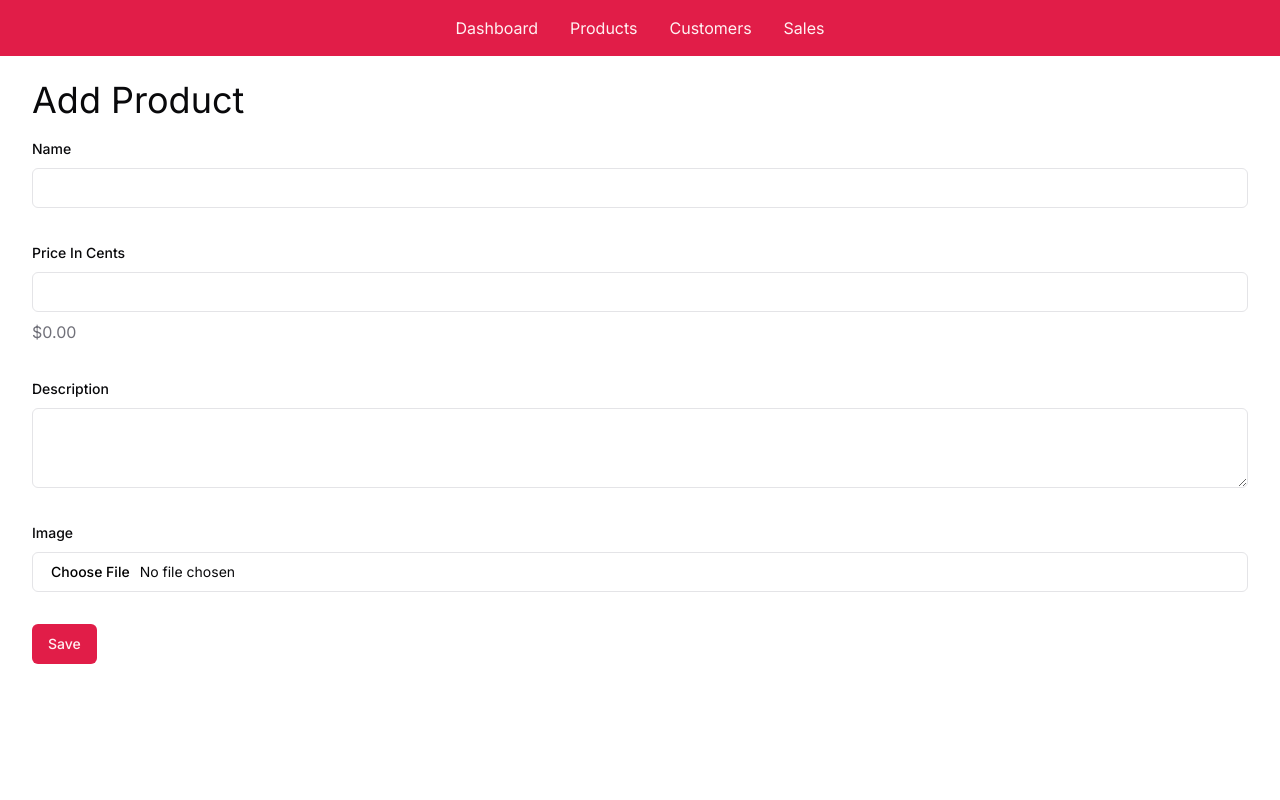
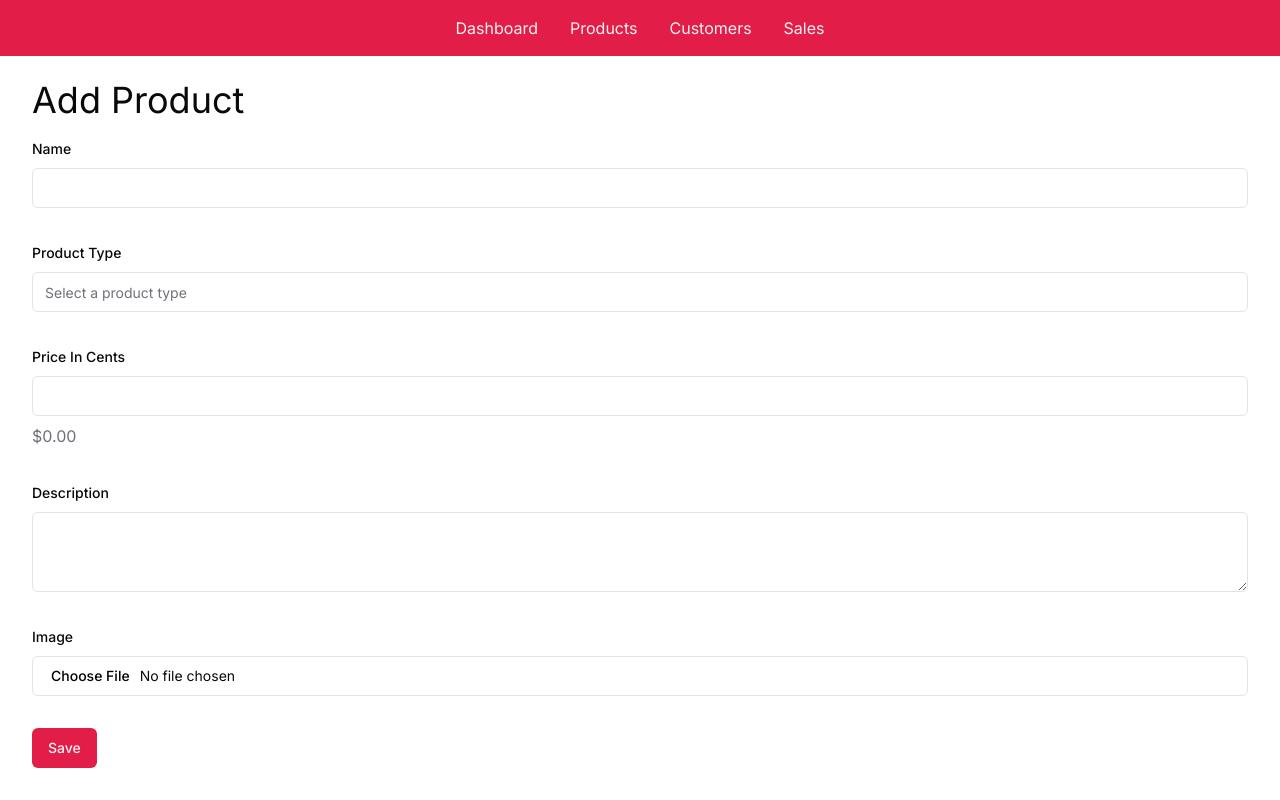
Before and after one commit to mgz11/coffee-site, a Next.js app: page /admin/products/new in a window 1280 px wide. Built offline with nearby package versions, Linux system fonts and the light colour scheme.

Commit message:
implemented adding / editing product type for products on admin side

```diff
--- a/src/app/admin/_actions/products.ts
+++ b/src/app/admin/_actions/products.ts
@@ -13,6 +13,7 @@ const imageSchema = fileSchema.refine(
 // Validation schema using Zod
 const addSchema = z.object({
 	name: z.string().min(1),
+	productType: z.string(),
 	description: z.string().min(1),
 	priceInCents: z.coerce.number().int().min(1),
 	image: imageSchema.refine((file) => file.size > 0, "Required"),
@@ -40,6 +41,7 @@ export async function addProduct(prevState: unknown, formData: FormData) {
 			data: {
 				isAvailableForPurchase: false,
 				name: data.name,
+				productType: data.productType,
 				description: data.description,
 				priceInCents: data.priceInCents,
 				imageUrl: imagePath,
@@ -92,6 +94,7 @@ export async function updateProduct(
 			where: { id },
 			data: {
 				name: data.name,
+				productType: data.productType,
 				description: data.description,
 				priceInCents: data.priceInCents,
 				imageUrl: imagePath,
--- a/src/app/admin/products/_components/productForm.tsx
+++ b/src/app/admin/products/_components/productForm.tsx
@@ -10,6 +10,14 @@ import { addProduct, updateProduct } from "../../_actions/products";
 import { useFormState, useFormStatus } from "react-dom";
 import { Product } from "@prisma/client";
 import Image from "next/image";
+import {
+	DropdownMenu,
+	DropdownMenuContent,
+	DropdownMenuItem,
+	DropdownMenuLabel,
+	DropdownMenuSeparator,
+	DropdownMenuTrigger,
+} from "@/components/ui/dropdown-menu";
 
 export function ProductForm({ product }: { product?: Product | null }) {
 	const [error, action] = useFormState(
@@ -19,6 +27,14 @@ export function ProductForm({ product }: { product?: Product | null }) {
 	const [priceInCents, setPriceInCents] = useState<number | undefined>(
 		product?.priceInCents
 	);
+	const [selectedProductType, setSelectedProductType] = useState<
+		string | undefined
+	>(product?.productType);
+
+	const handleSelect = (type: string) => {
+		setSelectedProductType(type);
+	};
+
 	return (
 		<form action={action} className="space-y-8">
 			<div className="space-y-2">
@@ -32,6 +48,41 @@ export function ProductForm({ product }: { product?: Product | null }) {
 				/>
 				{error.name && <div className="text-destructive">{error.name}</div>}
 			</div>
+			<div className="space-y-2">
+				<Label htmlFor="productType">Product Type</Label>
+				<DropdownMenu>
+					<DropdownMenuTrigger asChild>
+						<Input
+							type="text"
+							id="productType"
+							name="productType"
+							value={selectedProductType}
+							readOnly
+							placeholder="Select a product type"
+						/>
+					</DropdownMenuTrigger>
+					<DropdownMenuContent align="start">
+						<DropdownMenuLabel>Product Types</DropdownMenuLabel>
+						<DropdownMenuSeparator />
+						<DropdownMenuItem onClick={() => handleSelect("Coffee")}>
+							Coffee
+						</DropdownMenuItem>
+						<DropdownMenuItem onClick={() => handleSelect("Tea")}>
+							Tea
+						</DropdownMenuItem>
+						<DropdownMenuItem onClick={() => handleSelect("Pastry")}>
+							Pastry
+						</DropdownMenuItem>
+						<DropdownMenuItem onClick={() => handleSelect("Sandwich")}>
+							Sandwich
+						</DropdownMenuItem>
+					</DropdownMenuContent>
+				</DropdownMenu>
+				{error.productType && (
+					<div className="text-destructive">{error.productType}</div>
+				)}
+			</div>
+
 			<div className="space-y-2">
 				<Label htmlFor="priceInCents">Price In Cents</Label>
 				<Input
```
Also changed, not shown: 2 other files (tests, documents, lock files or other folders).
